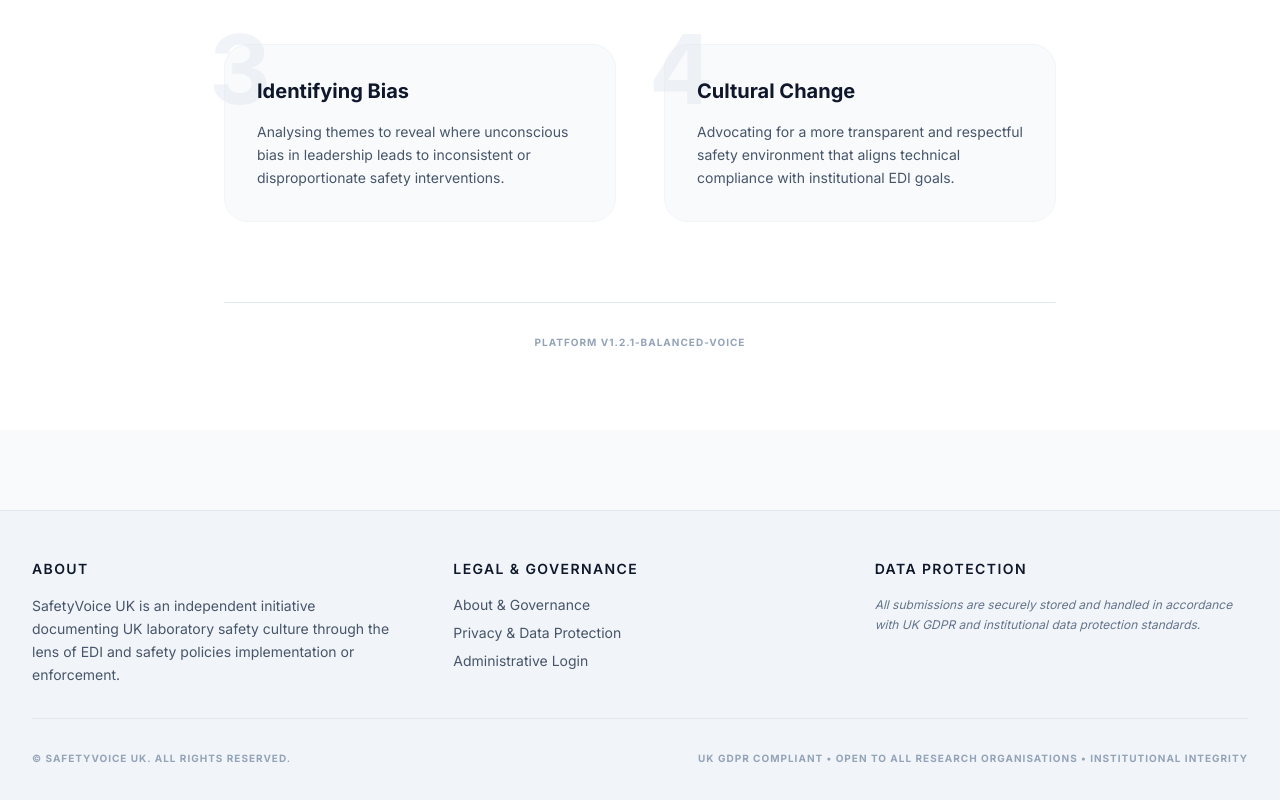
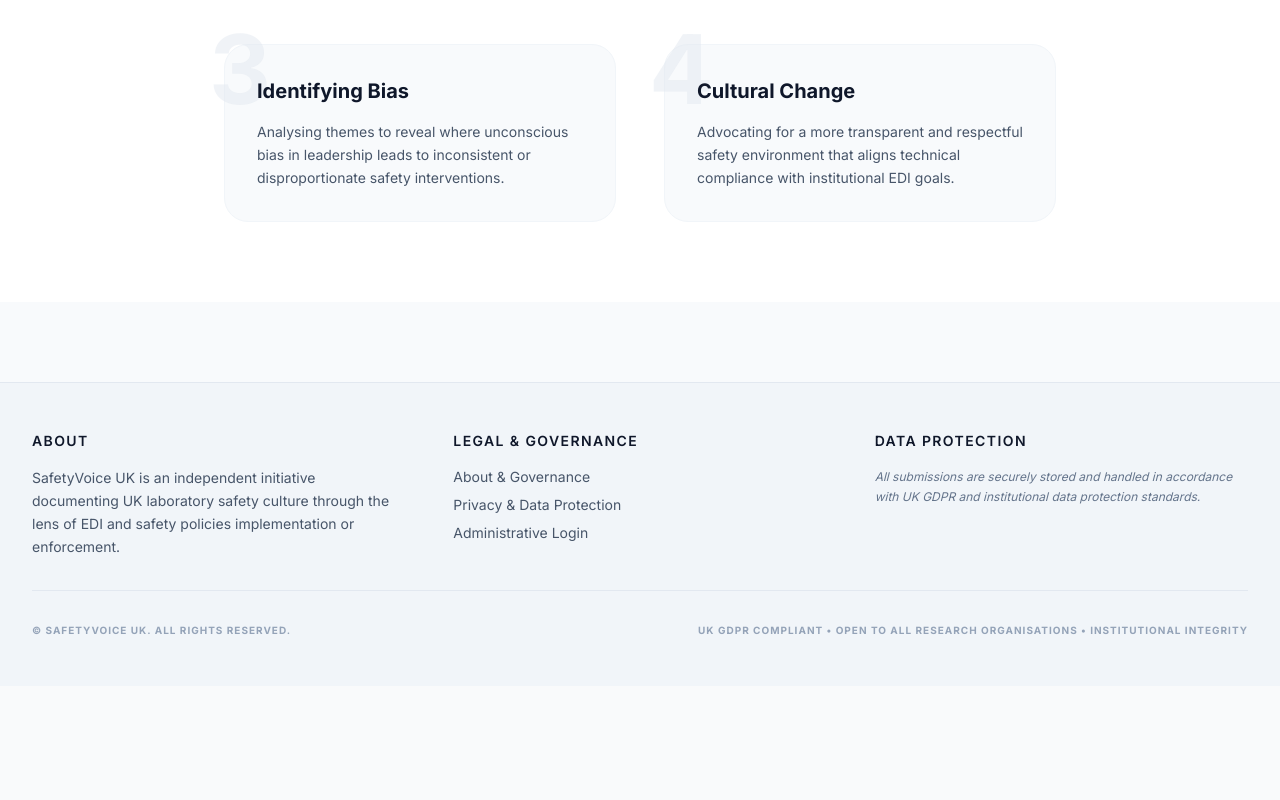
Before and after one commit to ZengboJamesWang/SafetyvoiceUK, a React (Vite) app: page / in a window 1280 px wide. Shown: the part 2022-2822 px from the top of the page. After the commit the page ends 2708 px from the top, so only its background shows below. Built offline with nearby package versions, Linux system fonts and the light colour scheme.

Commit message:
ui: remove version tag from landing page

```diff
--- a/pages/LandingPage.tsx
+++ b/pages/LandingPage.tsx
@@ -98,10 +98,6 @@
               </div>
             </div>
           </div>
-
-          <div className="mt-20 pt-8 border-t border-slate-200 flex justify-center">
-            <p className="text-slate-400 text-[10px] font-bold uppercase tracking-widest">Platform v1.2.1-BALANCED-VOICE</p>
-          </div>
         </div>
       </section>
     </div>
```
